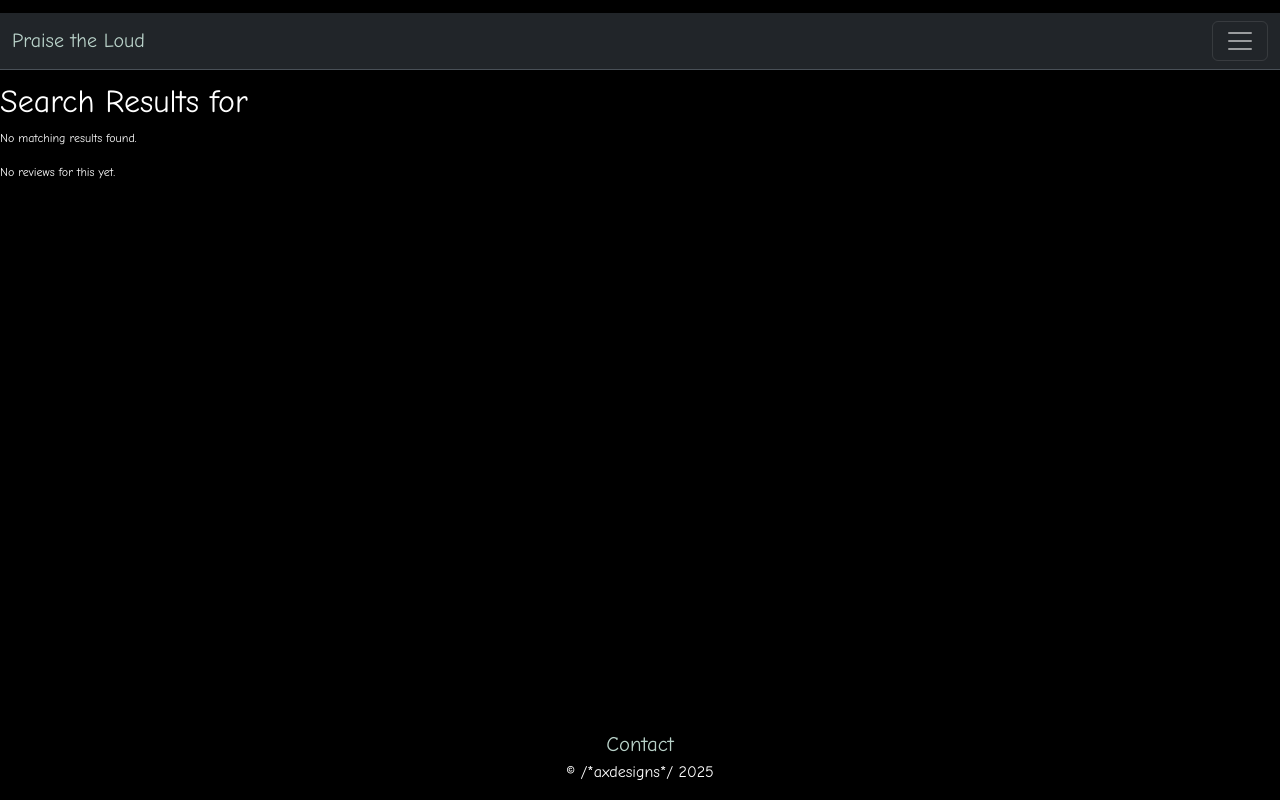
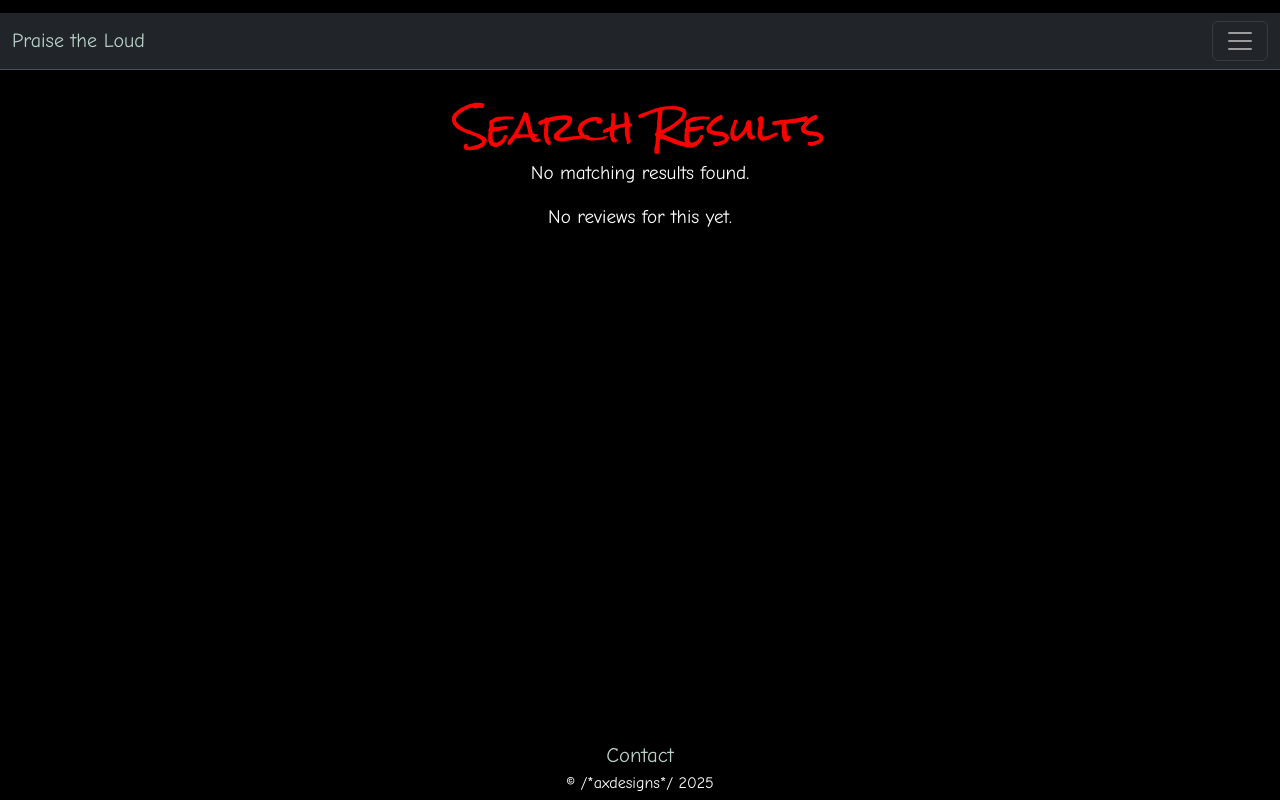
Before and after one commit to AxdeKlerk/Praise-The-Loud, a Django app: page /search/ in a window 1280 px wide. Run offline with Django 4.2, Linux system fonts and the light colour scheme.

Commit message:
Fix footer sticky position with margin at the top and at the bottom of the content Add  bootstrap to search results with styling Change search_view so reviews are listed below artists Remove placeholder in logo image field in artist and venue models

```diff
--- a/gig_reviews/models.py
+++ b/gig_reviews/models.py
@@ -26,7 +26,7 @@ class GigReview(models.Model):
 class Artist(models.Model):
     # Fields
     name = models.CharField(max_length=100, null=False, blank=False)
-    logo = CloudinaryField('image', default='placeholder', blank=True, null=True)
+    logo = CloudinaryField('image', blank=True, null=True)
     bio = models.TextField(max_length=2000, null=False, blank=False)
     website = models.URLField(blank=True)
 
@@ -39,7 +39,7 @@ class Artist(models.Model):
 class Venue(models.Model):
     # Fields
     name = models.CharField(max_length=100, null=False, blank=False)
-    logo = CloudinaryField('image', default='placeholder', blank=True, null=True)
+    logo = CloudinaryField('image', blank=True, null=True)
     town = models.CharField(max_length=100, null=False, blank=False)
     post_code = models.CharField(max_length=20, null=False, blank=False)
     website = models.URLField(blank=True)
--- a/gig_reviews/templates/gig_reviews/search_results.html
+++ b/gig_reviews/templates/gig_reviews/search_results.html
@@ -1,20 +1,26 @@
 {% extends 'base.html' %}
 
 {% block content %}
-<h2>Search Results for {{ form.cleaned_data.search_type|title }}</h2>
-
+<div class="container search-item">
+  <div class=" row mx-auto justify-content-center">
+    <div class="col-12 text-center">
+      <h1>Search Results
+        <br> {{ form.cleaned_data.search_type|title }}</h1>
           {% if results %}
-  <ul>
+          <ul >
             {% for item in results %}
+            <div class="result-card">>
               <li>
-        <h3>{{ item.name }}</h3>
-
                 {% if item.logo %}
                   <img src="{{ item.logo.url }}" alt="{{ item.name }} logo">
+                  {% else %}
+                  <h3>{{ item.name }}</h3>
                 {% endif %}
 
                 {% if item.website %}
                   <p><a href="{{ item.website }}" target="_blank">Visit Website</a></p>
+                  {% else %}
+                  <p>No website available</p>
                 {% endif %}
 
                 {% if item.bio %}
@@ -25,16 +31,17 @@
                   <p>{{ item.town }}, {{ item.post_code }}</p>
                 {% endif %}
               </li>
+            </div>
             {% endfor %}
           </ul>
           {% else %}
             <p>No matching results found.</p>
           {% endif %}
 
-  {% if reviews %}
-    <h3>Reviews</h3>
+          {% if item.reviews %}
+            <h1>Reviews</h1>
               <ul>
-        {% for review in reviews %}
+                {% for review in item.reviews %}
                 <li>
                     <h4>{{ review.title }}</h4>
                     <p>{{ review.gig_date|date:"d-m-Y" }}</p>
@@ -48,5 +55,7 @@
           {% else %}
           <p>No reviews for this {{ form.cleaned_data.search_type }} yet.</p>
           {% endif %}
-
+    </div>
+  </div>
+</div>
 {% endblock %}
--- a/gig_reviews/views.py
+++ b/gig_reviews/views.py
@@ -137,9 +137,16 @@ def search_view(request):
         if search_type == 'artist':
             results = Artist.objects.filter(name__icontains=query)
             reviews = GigReview.objects.filter(artist__in=results)
+
+            for item in results:
+                item.reviews = GigReview.objects.filter(artist=item)
+
         elif search_type == 'venue':
             results = Venue.objects.filter(name__icontains=query)
             reviews = GigReview.objects.filter(venue__in=results)
+
+            for item in results:
+                item.reviews = GigReview.objects.filter(venue=item)
 
     return render(request, 'gig_reviews/search_results.html', {
         'form': form,
--- a/static/css/style.css
+++ b/static/css/style.css
@@ -6,8 +6,8 @@ body {
     color: white;
     font-size: 12px;
     max-width: 1400px;
-    margin: 0 auto;
     font-family: 'Comic Neue', sans-serif;
+    padding-bottom: 75px;
 }
 h1 {
     color: red;
@@ -208,12 +208,36 @@ input:-webkit-autofill:focus {
     font-size: 1.2rem;
 }
 
+/* Search results */
+.search-item {
+    margin-top: 20px auto;
+    font-size: 1.2rem;
+    max-width: 950px;
+}
+.search-item img {
+    width: 200px;
+    height: auto;
+}
+.search-item ul,
+.search-item ul li {
+    list-style: none;
+    color: #B9D2C9;
+    margin-top: 0.25rem;
+    margin-bottom: 0.75rem;
+    padding: 0;
+}
+.search-item a {
+    color: #B9D2C9;
+    font-size: 1.2rem;
+}
+
 /**Footer */
 .footer {
     position: fixed;
     left: 0;
     bottom: 0;
     width: 100%;
+    height: 60px;
 }
 .footer-contact {
     color: #B9D2C9;
--- a/templates/base.html
+++ b/templates/base.html
@@ -105,7 +105,7 @@
 
 <footer class="footer container-fluid">
   <div class="row mx-auto justify-content-center align-items-center">
-    <div class=" text-center col-md-12">
+    <div class=" text-center col-12">
       <a class="footer-contact" href="{% url 'contact' %}">Contact</a>
       <p class="footer-p">&copy; /*axdesigns*/ 2025</p>
     </div>
```
Also changed, not shown: gig_reviews/migrations/0011_alter_artist_logo.py (added), gig_reviews/migrations/0012_alter_venue_logo.py (added). Lines whose indentation alone changed are shown as unchanged.
